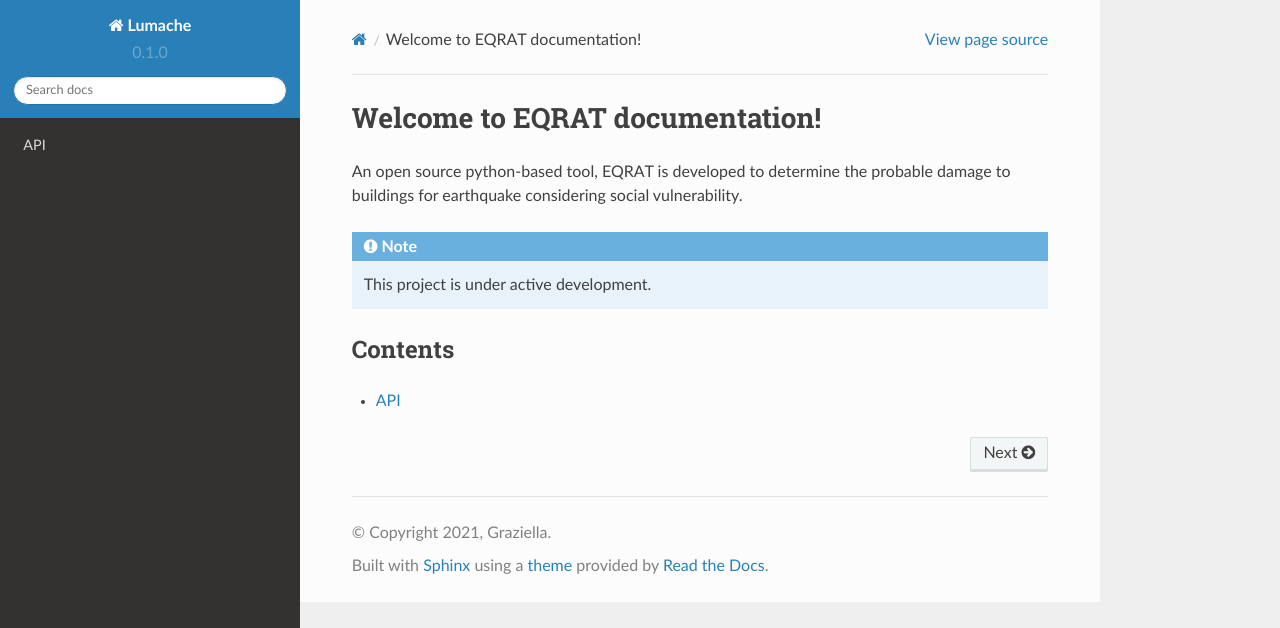
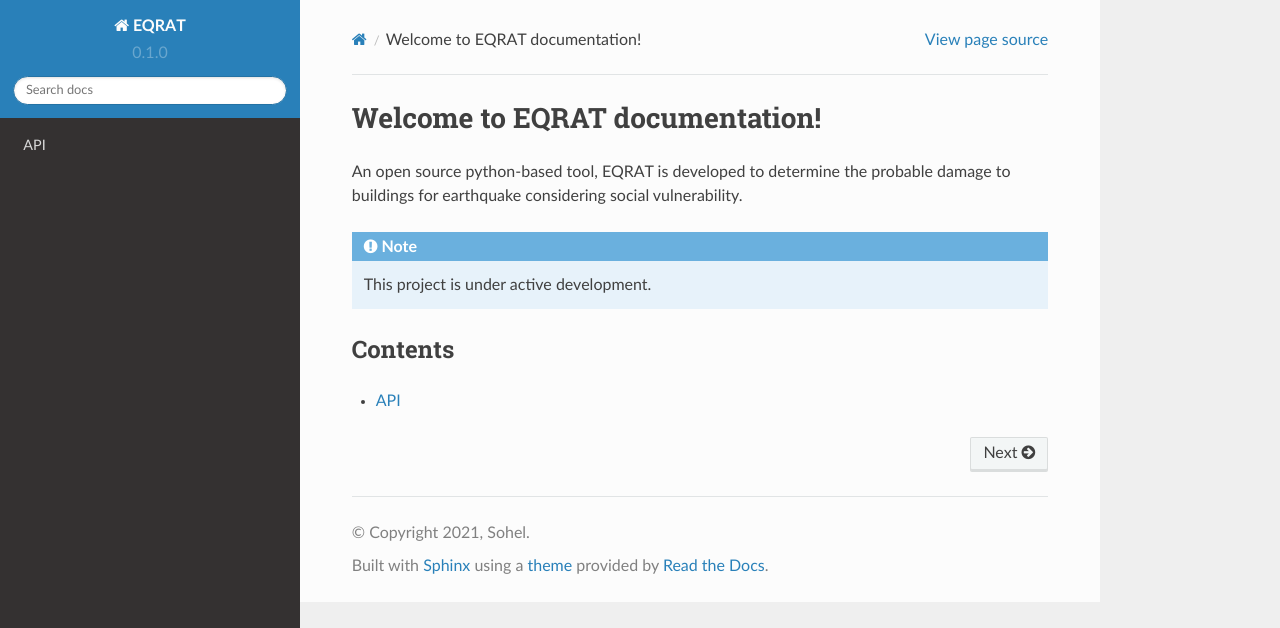
Before and after one commit to ranasohelce/EQRAT, a Sphinx documentation site: the page built from docs/source/index.rst, in a window 1280 px wide. Shown: the top 628 px of the page. Built offline with Sphinx 7.4.7 and the Read the Docs theme 2.0.0, drawn with Linux system fonts in a browser that asks for light colours; pages that are not in the unit, such as notebooks, are missing from menus.

Commit message:
Update conf.py

```diff
--- a/docs/source/conf.py
+++ b/docs/source/conf.py
@@ -2,9 +2,9 @@
 
 # -- Project information
 
-project = 'Lumache'
-copyright = '2021, Graziella'
-author = 'Graziella'
+project = 'EQRAT'
+copyright = '2021, Sohel'
+author = 'Sohel'
 
 release = '0.1'
 version = '0.1.0'
```
